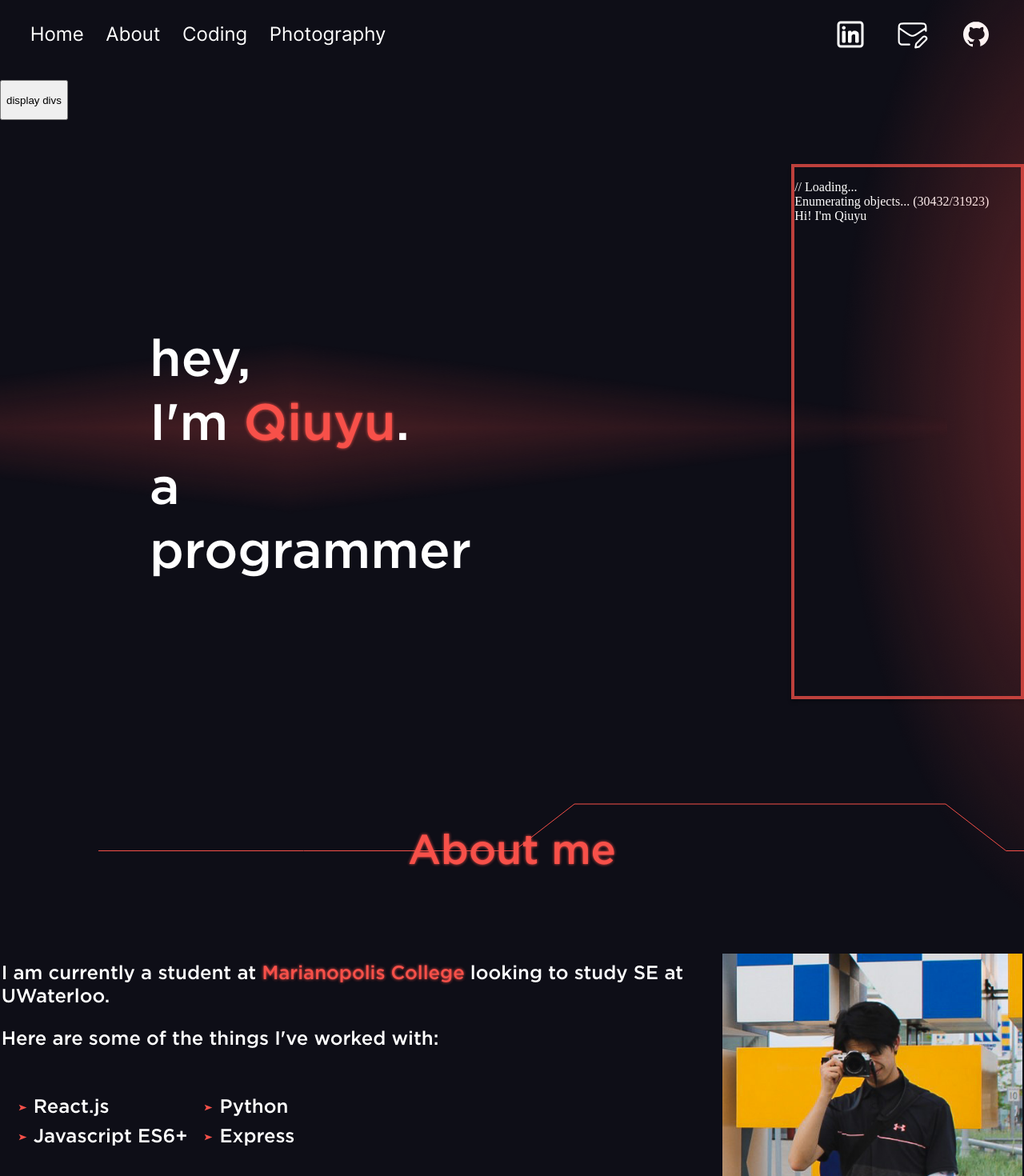
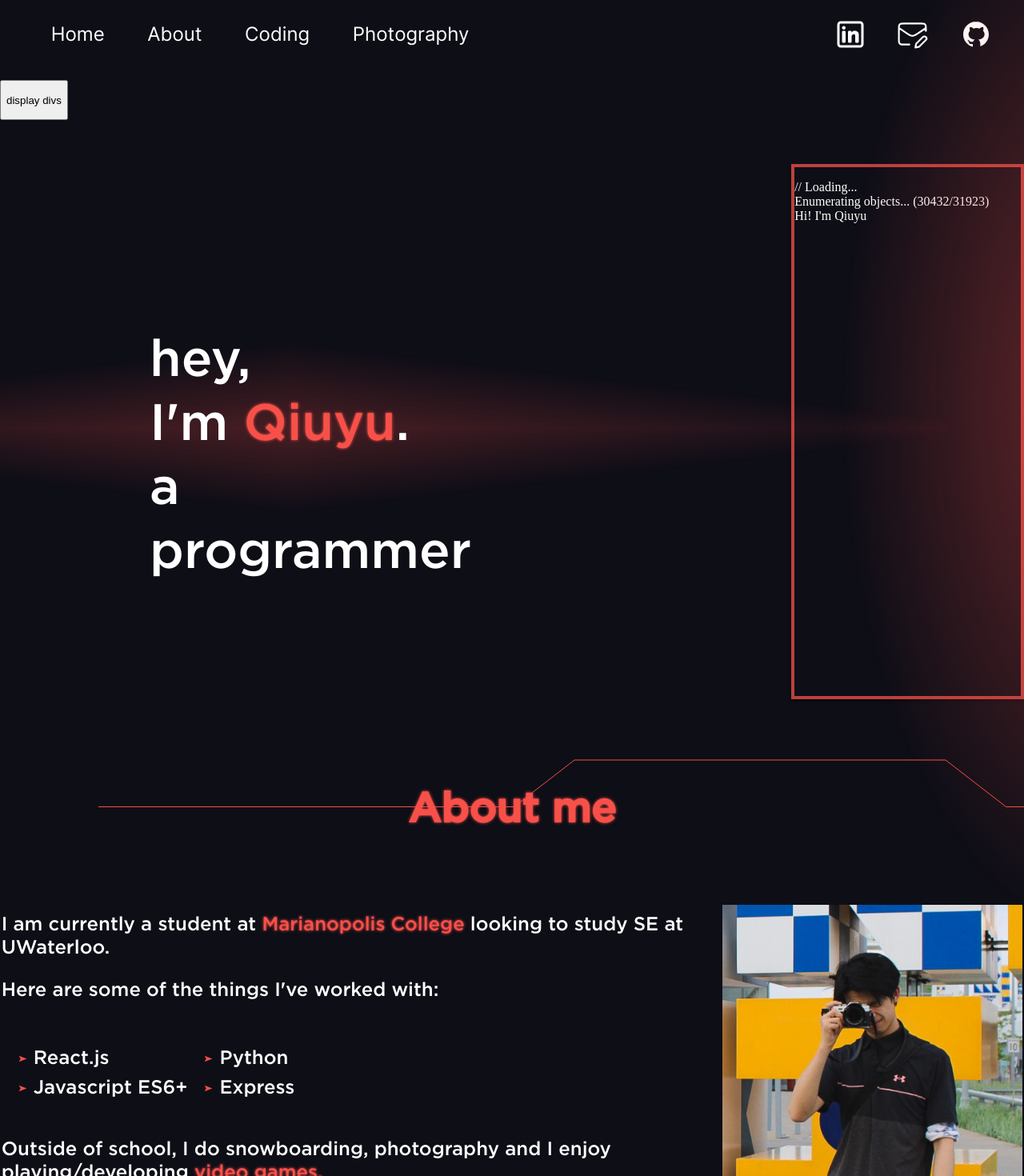
Before and after one commit to redacted24/portfolio, a React (Vite) app in the folder site/: page / in a window 1280 px wide. Shown: the top 1470 px of the page at 80% size. Built offline with nearby package versions, Linux system fonts and the light colour scheme; a web font is replaced by a local one.

Commit message:
fixed problem with separator acting weird when div borders show

```diff
--- a/site/src/components/Front.jsx
+++ b/site/src/components/Front.jsx
@@ -29,7 +29,7 @@ const Front = () => {
             <div>
                 <div className='headings'>
                     <img src="../../assets/separation.svg" alt="separator" className='separator'/>
-                    <h2>About me</h2>
+                    <h2 id="aboutme">About me</h2>
                 </div>
                 <div className="gotham font24px spaceEvenly">
                     <div>
--- a/site/src/components/Navbar.jsx
+++ b/site/src/components/Navbar.jsx
@@ -1,3 +1,4 @@
+import { Link } from 'react-router-dom'
 import '../index.css'
 
 const Navbar = () => {
@@ -6,17 +7,16 @@ const Navbar = () => {
             {/* Navbar */}
             <div className="nav2">
                 <div id='navHome'>
-                    Home
-                    {/* <span className='decoration'>0.1435342<br/>0.4314242<br/>0.5677373<br/>0.4153623</span> */}
+                    <Link to="/">Home</Link>
                 </div>
                 <div>
-                    About
+                    <a href="#aboutme">About</a>
                 </div>
                 <div>
-                    Coding
+                    <Link to="/">Coding</Link>
                 </div>
                 <div>
-                    Photography
+                    <Link to="/">Photography</Link>
                 </div>
             </div>
 
--- a/site/src/index.css
+++ b/site/src/index.css
@@ -48,6 +48,11 @@ div {
     border-style: solid;
 }
 
+a, a:visited, a:active {
+    text-decoration: none;
+    color: white;
+}
+
 .spaceEvenly {
     display: flex;
     justify-content: space-evenly;
@@ -71,22 +76,24 @@ div {
     text-shadow: 0px 0px 3.9px #F75049;
 }
 
+.headings {
+    margin-top: 75px;
+    margin-bottom: 75px;
+}
+
+
 .headings h2 {
     color: var(--lightRed);
     text-shadow: 0px 0px 3.9px #F75049;
     font-family: 'Gotham Medium';
     font-size: 52px;
-    font-weight: 500;
-    line-height: 80px;
-    margin-top: 150px;
-    margin-bottom: 75px;
     text-align: center;
+    margin: -50px 0 0 0;
 }
 
 .gotham {
     font-family: 'Gotham Medium';
 }
-
 
 /* Non-global classes */
 
@@ -105,7 +112,7 @@ div {
 
 .nav2 {
     display: flex;
-    width: 500px;
+    width: 50%;
     justify-content: space-evenly;
     align-items: center;
 }
@@ -177,9 +184,7 @@ div {
 }
 
 .separator {
-    position: absolute;
     margin-left: 123px;
-    margin-top: -20px;
 }
 
 /* .decoration {
```
